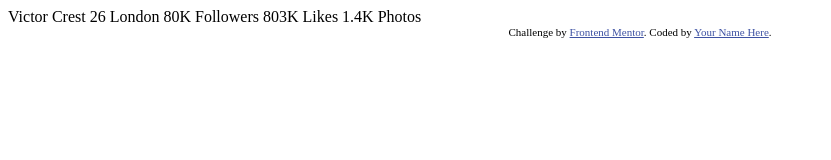
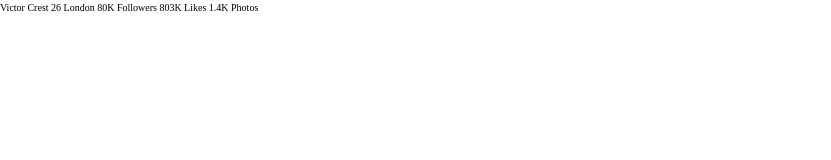
Before and after one commit to aadhithbala/Profile-Card-Component, a plain HTML site: page index.html in a window 1280 px wide. Shown: the whole page, without its empty margins (0-831 px from the left). Drawn offline with Linux system fonts and the light colour scheme.

Commit message:
Add css reset and custom variables

```diff
--- a/index.html
+++ b/index.html
@@ -1,35 +1,32 @@
 <!DOCTYPE html>
 <html lang="en">
-<head>
-  <meta charset="UTF-8">
-  <meta name="viewport" content="width=device-width, initial-scale=1.0"> <!-- displays site properly based on user's device -->
+  <head>
+    <meta charset="UTF-8" />
+    <meta name="viewport" content="width=device-width, initial-scale=1.0" />
+    <!-- displays site properly based on user's device -->
 
-  <link rel="icon" type="image/png" sizes="32x32" href="./images/favicon-32x32.png">
+    <!-- Google Fonts -->
 
-  <title>Frontend Mentor | Profile card component</title>
+    <link rel="preconnect" href="https://fonts.googleapis.com" />
+    <link rel="preconnect" href="https://fonts.gstatic.com" crossorigin />
+    <link
+      href="https://fonts.googleapis.com/css2?family=Kumbh+Sans:wght@400;700&display=swap"
+      rel="stylesheet"
+    />
 
-  <!-- Feel free to remove these styles or customise in your own stylesheet 👍 -->
-  <style>
-    .attribution { font-size: 11px; text-align: center; }
-    .attribution a { color: hsl(228, 45%, 44%); }
-  </style>
-</head>
-<body>
-  Victor Crest
-  26
-  London
+    <!-- Favicon -->
+    <link
+      rel="icon"
+      type="image/png"
+      sizes="32x32"
+      href="./images/favicon-32x32.png"
+    />
+    <title>Frontend Mentor | Profile card component</title>
 
-  80K
-  Followers
-
-  803K
-  Likes
-
-  1.4K
-  Photos
-  <div class="attribution">
-    Challenge by <a href="https://www.frontendmentor.io?ref=challenge" target="_blank">Frontend Mentor</a>.
-    Coded by <a href="#">Your Name Here</a>.
-  </div>
-</body>
+    <!-- CSS Stylesheet -->
+    <link rel="stylesheet" href="style.css" />
+  </head>
+  <body>
+    Victor Crest 26 London 80K Followers 803K Likes 1.4K Photos
+  </body>
 </html>
--- /dev/null
+++ b/style.css
@@ -0,0 +1,67 @@
+:root {
+  --clr-bg-main: hsl(185, 75%, 39%);
+
+  --clr-text-main: hsl(229, 23%, 23%);
+  --clr-text-secondary: hsl(227, 10%, 46%);
+
+  --clr-neutral-400: hsl(0, 0%, 100%);
+  --clr-neutral-600: hsl(0, 0%, 59%);
+
+  --ff-main: "Kumbh Sans", sans-serif;
+
+  --fs-400: 1.8rem;
+
+  --fw-regular: 400;
+  --fw-bold: 700;
+}
+
+/* Use a more-intuitive box-sizing model */
+*,
+*::before,
+*::after {
+  box-sizing: border-box;
+}
+
+/* Remove default margin */
+* {
+  margin: 0;
+}
+
+/* Typographic tweaks */
+body {
+  line-height: 1.5;
+  -webkit-font-smoothing: antialiased;
+}
+
+html {
+  font-size: 62.5%;
+}
+
+/* Improve media defaults */
+
+img,
+picture,
+video,
+canvas,
+svg {
+  display: block;
+  max-width: 100%;
+}
+/* Remove built-in form typography styles */
+input,
+button,
+textarea,
+select {
+  font: inherit;
+}
+
+/* Avoid text overflows */
+p,
+h1,
+h2,
+h3,
+h4,
+h5,
+h6 {
+  overflow-wrap: break-word;
+}
```
